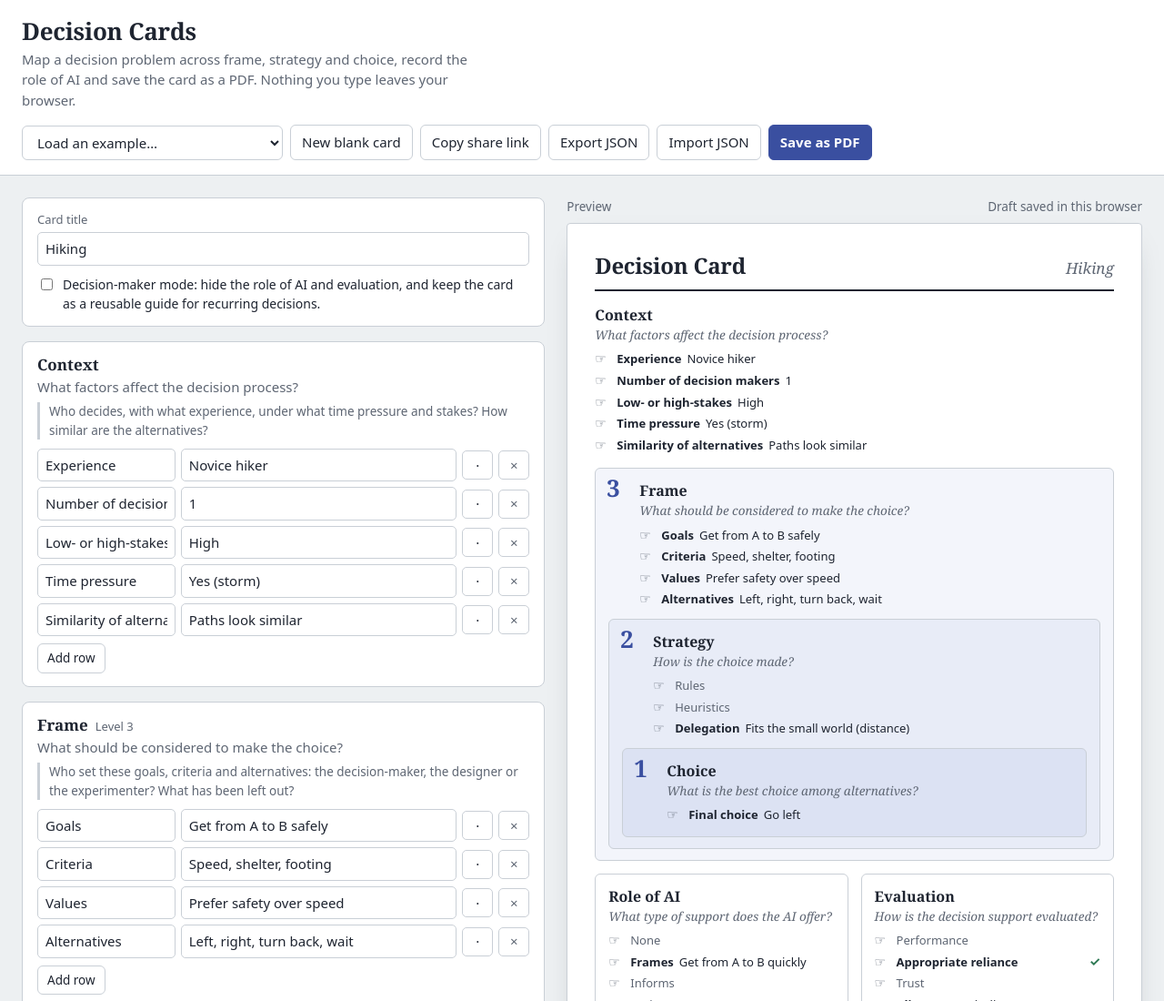
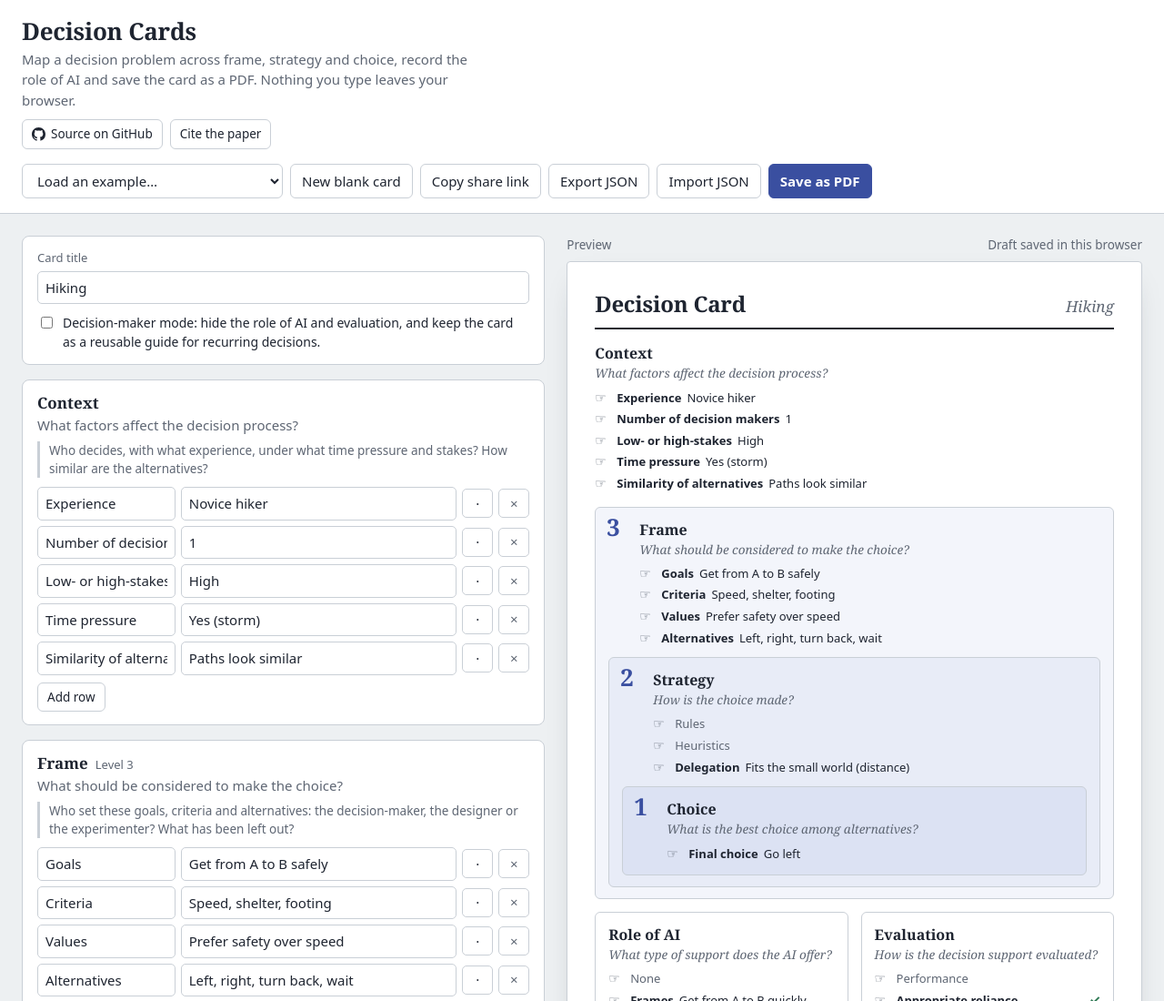
Before and after one commit to So-Cool/DecisionCards, a plain HTML site: page index.html in a window 1280 px wide. Shown: the top 1100 px of the page at 91% size. Drawn offline with Linux system fonts and the light colour scheme.

Commit message:
GitHub and citation buttons

```diff
--- a/index.html
+++ b/index.html
@@ -40,6 +40,10 @@ button,input,select,textarea{font:inherit;color:inherit}
 .btn:hover{border-color:var(--muted)}
 .btn.primary{background:var(--accent);border-color:var(--accent);color:var(--accent-ink);font-weight:600}
 select.btn{padding-right:8px}
+a.btn{display:inline-flex;align-items:center;gap:6px;color:inherit;text-decoration:none}
+.links{display:flex;flex-wrap:wrap;gap:8px;margin-top:10px}
+.links .btn{font-size:13.5px;padding:5px 10px}
+.links svg{width:15px;height:15px;fill:currentColor}
 
 /* Layout */
 .layout{display:grid;grid-template-columns:minmax(0,1fr) minmax(0,1.1fr);gap:24px;padding:24px;max-width:1500px;margin:0 auto}
@@ -145,6 +149,13 @@ footer p{margin:4px 0;max-width:90ch}
   <div>
     <h1>Decision Cards</h1>
     <p>Map a decision problem across frame, strategy and choice, record the role of AI and save the card as a PDF. Nothing you type leaves your browser.</p>
+    <nav class="links" aria-label="Project links">
+      <a class="btn" href="https://github.com/So-Cool/DecisionCards" target="_blank" rel="noopener">
+        <svg viewBox="0 0 16 16" aria-hidden="true"><path d="M8 0C3.58 0 0 3.58 0 8c0 3.54 2.29 6.53 5.47 7.59.4.07.55-.17.55-.38 0-.19-.01-.82-.01-1.49-2.01.37-2.53-.49-2.69-.94-.09-.23-.48-.94-.82-1.13-.28-.15-.68-.52-.01-.53.63-.01 1.08.58 1.23.82.72 1.21 1.87.87 2.33.66.07-.52.28-.87.51-1.07-1.78-.2-3.64-.89-3.64-3.95 0-.87.31-1.59.82-2.15-.08-.2-.36-1.02.08-2.12 0 0 .67-.21 2.2.82.64-.18 1.32-.27 2-.27.68 0 1.36.09 2 .27 1.53-1.04 2.2-.82 2.2-.82.44 1.1.16 1.92.08 2.12.51.56.82 1.27.82 2.15 0 3.07-1.87 3.75-3.65 3.95.29.25.54.73.54 1.48 0 1.07-.01 1.93-.01 2.2 0 .21.15.46.55.38A8.013 8.013 0 0016 8c0-4.42-3.58-8-8-8z"/></svg>
+        Source on GitHub
+      </a>
+      <a class="btn" href="https://github.com/So-Cool/DecisionCards#citation" target="_blank" rel="noopener">Cite the paper</a>
+    </nav>
   </div>
   <div class="toolbar">
     <select class="btn" id="exampleSelect" aria-label="Load an example card">
```
